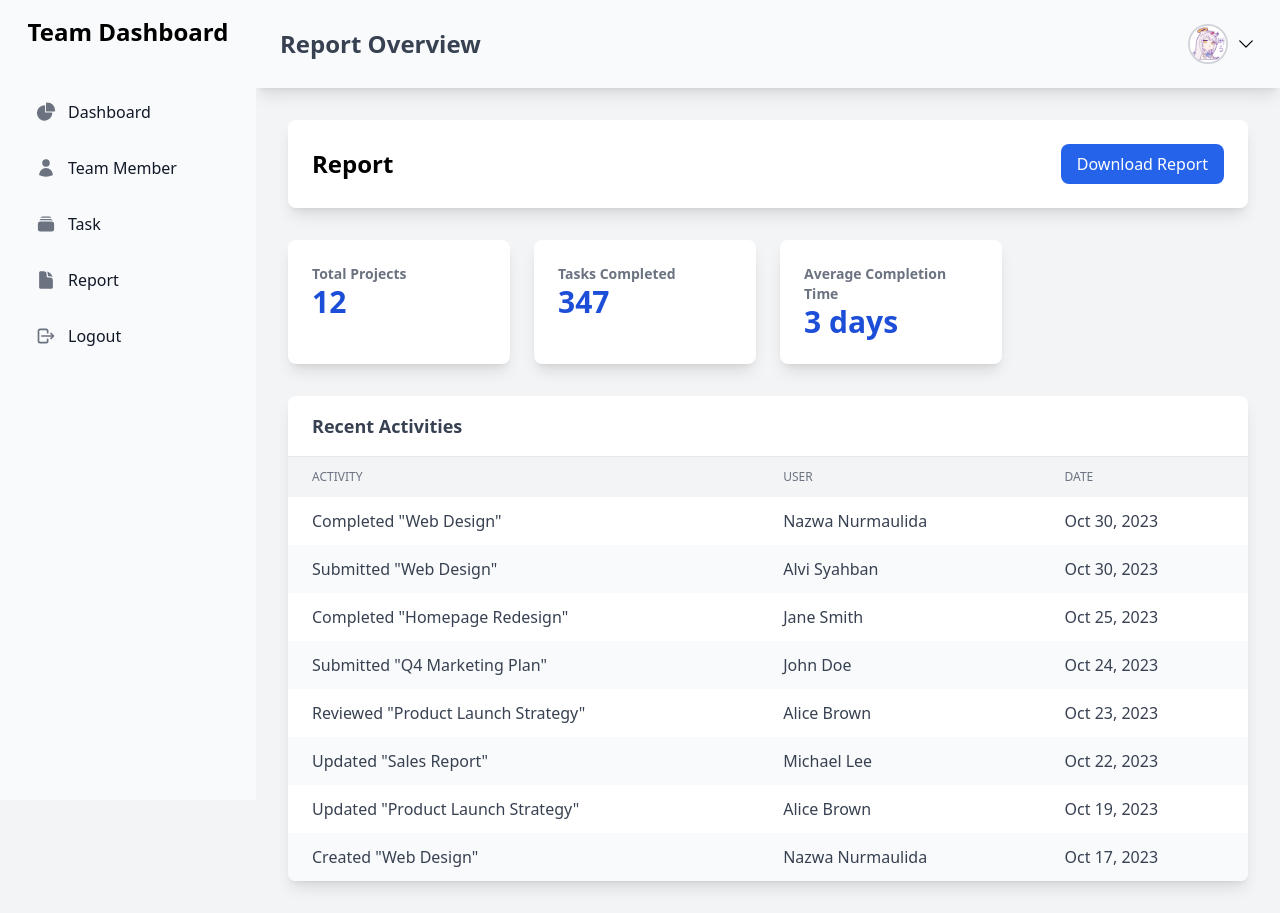
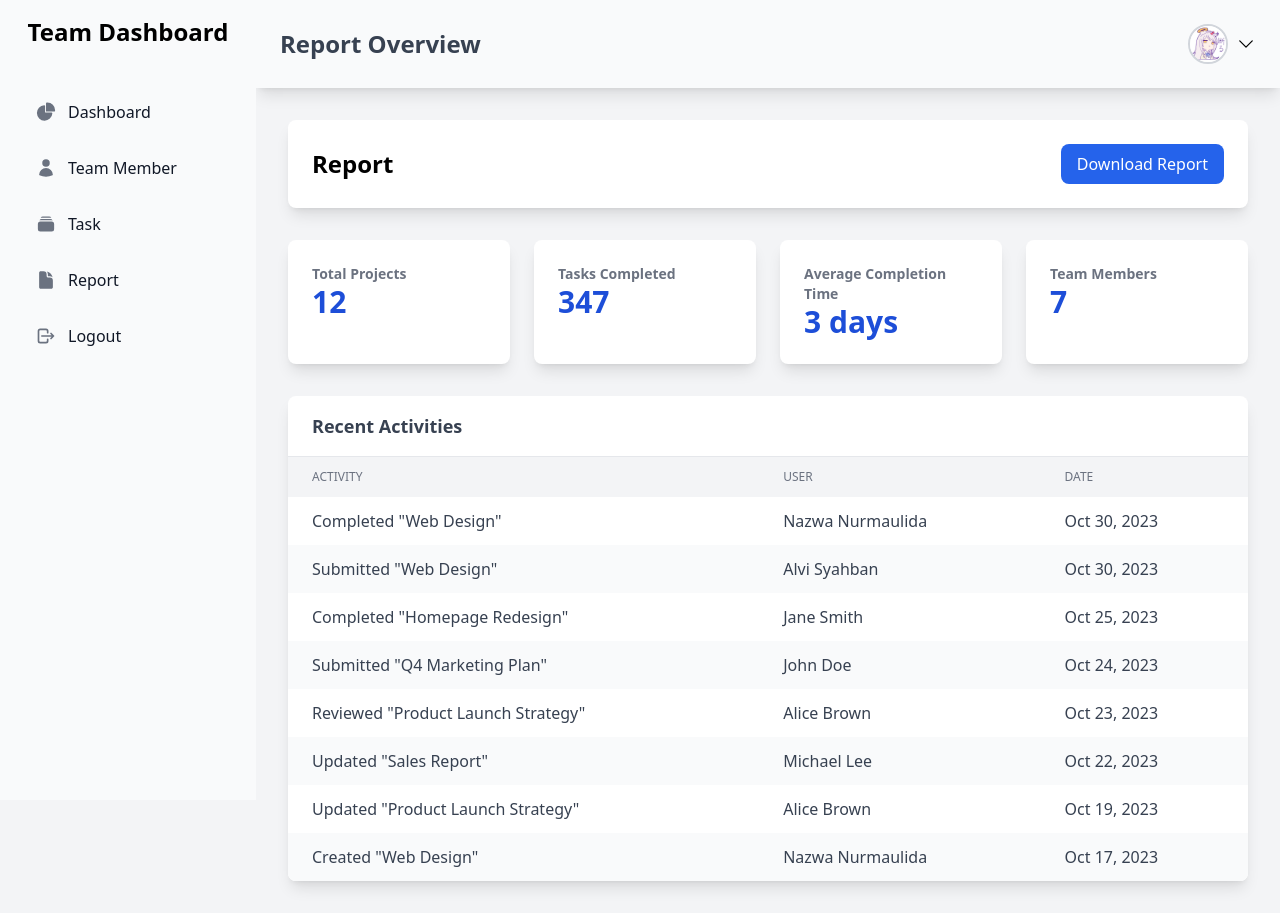
Before and after one commit to alvisyahban/TugasPWLKel7, a website: page report.html in a window 1280 px wide. Drawn offline with nearby package versions, Linux system fonts and the light colour scheme; files that its build step writes are made by us from their sources; files whose address does not match are found by name.

Commit message:
Menambahkan Card Baru

```diff
--- a/report.html
+++ b/report.html
@@ -128,6 +128,10 @@
                     <h3 class="text-sm font-semibold text-gray-500 dark:text-white">Average Completion Time</h3>
                     <p class="text-3xl font-bold text-blue-700 dark:text-white">3 days</p>
                 </div>
+                <div class="bg-white dark:bg-fuchsia-700 p-6 rounded-lg shadow-lg">
+                    <h3 class="text-sm font-semibold text-gray-500 dark:text-white">Team Members</h3>
+                    <p class="text-3xl font-bold text-blue-700 dark:text-white">7 </p>
+                </div>
             </div>
 
             <!-- Recent Activity Table -->
```
